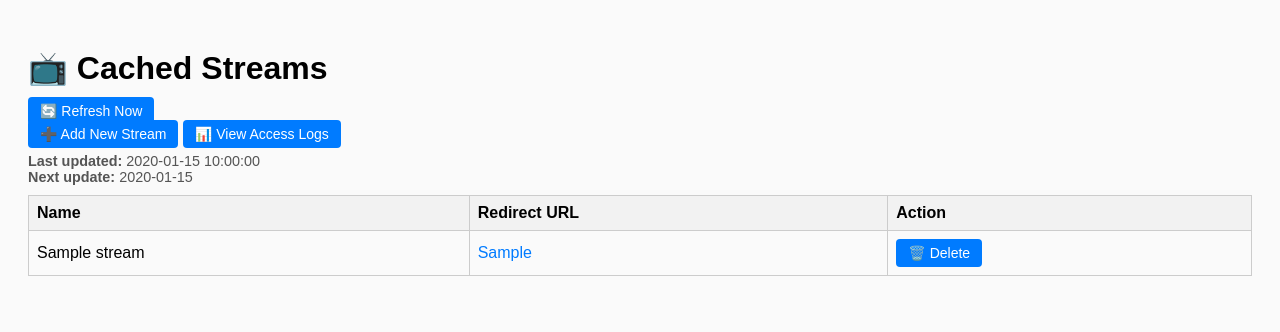
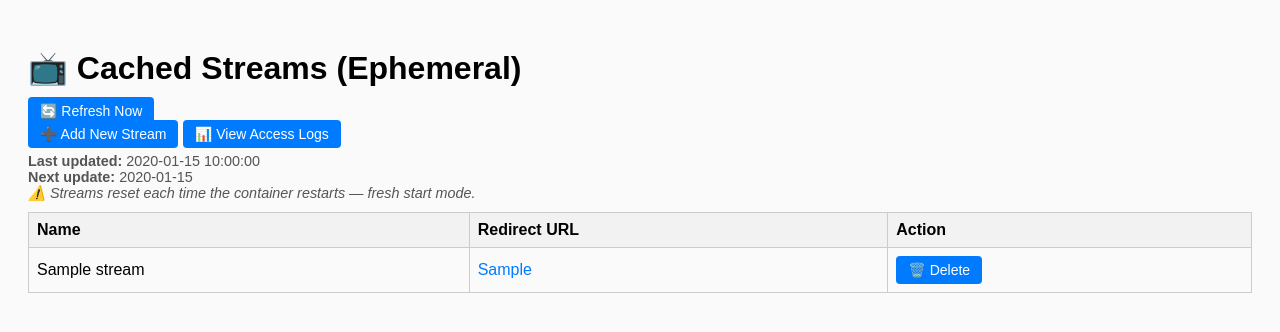
Before and after one commit to rocket6317/YouTube-Cache-And-Serve-Redirect_Url, a Flask app: template templates/dashboard.html in a window 1280 px wide. Shown: the top 332 px of the page. Run offline with Flask 3, Linux system fonts and the light colour scheme; the template is opened without the code that fills it: most values are stand-ins (such as "Sample title", 1, 10 or a date in 2020).

Commit message:
Update dashboard.html

```diff
--- a/templates/dashboard.html
+++ b/templates/dashboard.html
@@ -5,7 +5,7 @@
     <link rel="stylesheet" href="{{ url_for('static', filename='style.css') }}">
 </head>
 <body>
-    <h1>📺 Cached Streams</h1>
+    <h1>📺 Cached Streams (Ephemeral)</h1>
 
     {% if message %}
         <div class="message">{{ message }}</div>
@@ -21,7 +21,8 @@
 
     <div class="meta">
         <strong>Last updated:</strong> {{ last_updated }}<br>
-        <strong>Next update:</strong> {{ next_update }}
+        <strong>Next update:</strong> {{ next_update }}<br>
+        <em>⚠️ Streams reset each time the container restarts — fresh start mode.</em>
     </div>
 
     <table>
@@ -45,7 +46,7 @@
     </table>
 
     {% if not streams %}
-        <p>No streams cached yet.</p>
+        <p>No streams cached yet. Add one above or wait for the scheduler to fetch.</p>
     {% endif %}
 </body>
 </html>
```
